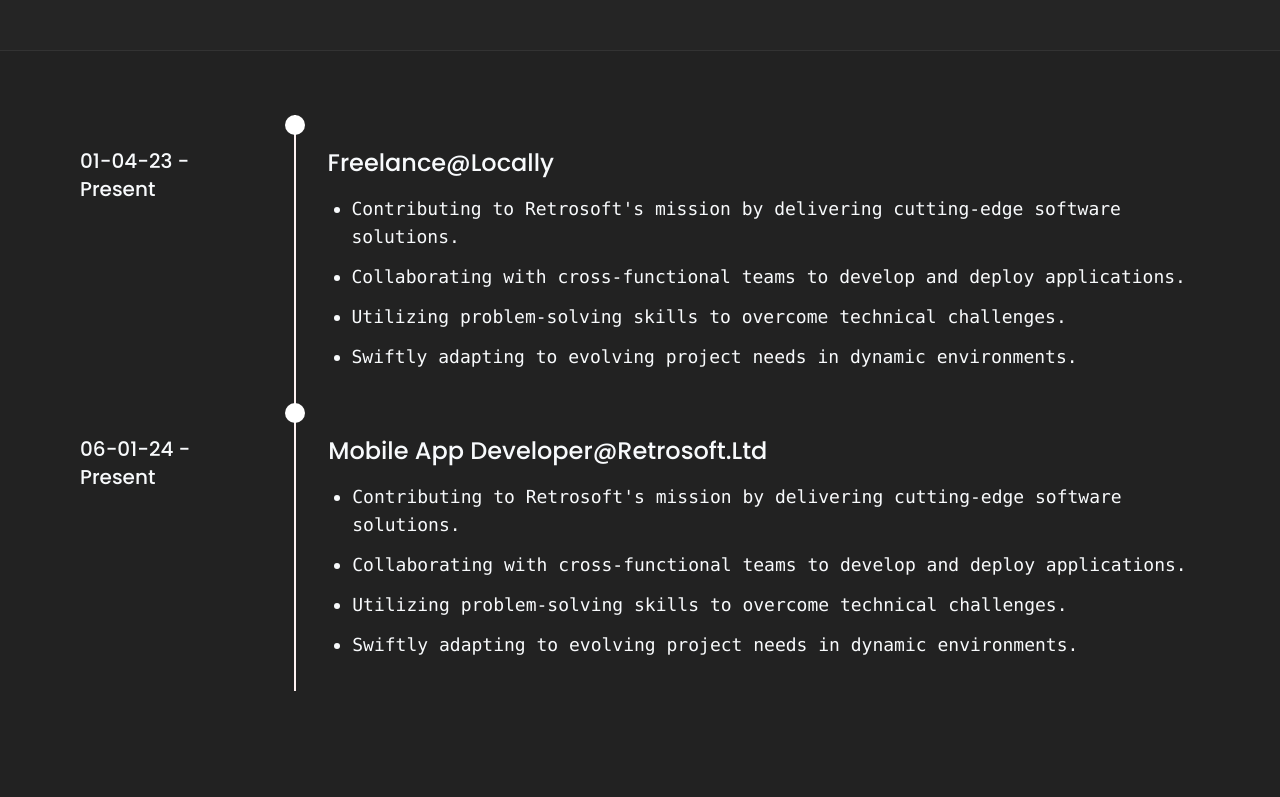
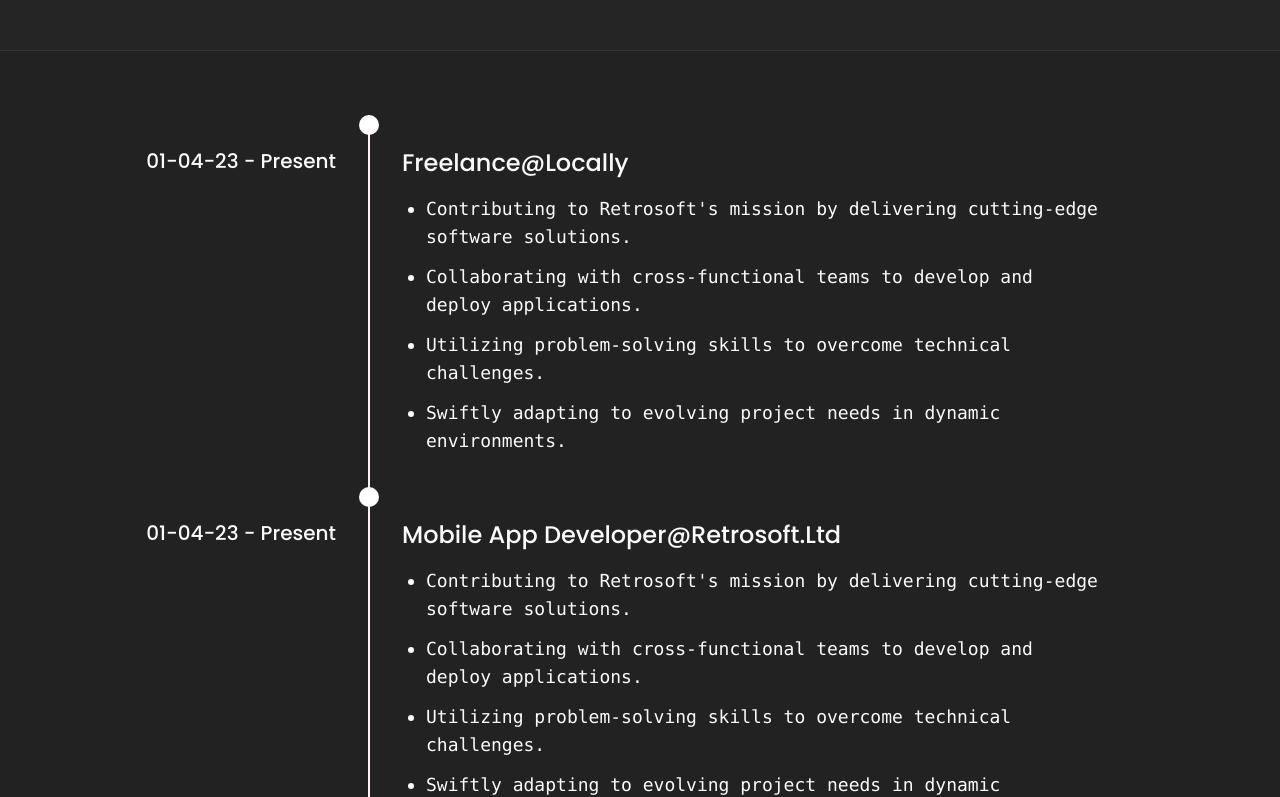
Before and after one commit to shakib-2020/my-portfolio, a Next.js app: page / in a window 1280 px wide. Shown: the part 987-1784 px from the top of the page. Built offline with nearby package versions, Linux system fonts and the light colour scheme.

Commit message:
modify experience

```diff
--- a/src/pages/Experience.tsx
+++ b/src/pages/Experience.tsx
@@ -11,17 +11,18 @@
       <TitleSection title="Experience" />
       <ContentWrapper className={"min-h-[500px] lg:min-h-[300px] mb-10"}>
         {/* ---------------------first item ----------------------------------*/}
-        <div className="flex lg:gap-8">
+        <div className="grid grid-cols-12 lg:gap-8">
           {/* timeline */}
-          <h3 className="text-sm sm:text-base lg:text-xl mt-8">
+          <h3 className="col-span-3 hidden lg:block lg:text-xl mt-8 text-end">
             01-04-23 - Present
           </h3>
-          <div className="relative border-l-[1px] lg:border-l-2 pl-8 py-8 border-red-50">
+          <div className="col-span-8 relative border-l-[1px] lg:border-l-2 pl-8 py-8 border-red-50">
             {/* circle */}
             <div className="absolute top-0 -left-[10.5px] lg:-left-[11px] w-[20px] h-[20px] bg-white rounded-full"></div>
             {/* content */}
             <div className="flex flex-col gap-2">
               <h2 className="text-xl lg:text-2xl">Freelance@Locally</h2>
+              <h3 className="block lg:hidden lg:text-xl">01-04-23 - Present</h3>
               <ul className="flex flex-col gap-3 list-disc ml-6 mt-2 font-mono text-sm lg:text-base xl:text-lg">
                 <li>
                   Contributing to Retrosoft's mission by delivering cutting-edge
@@ -44,12 +45,12 @@
           </div>
         </div>
         {/*------------------ last item --------------------*/}
-        <div className="flex lg:gap-8">
+        <div className="grid grid-cols-12 lg:gap-8">
           {/* timeline */}
-          <h3 className="text-sm sm:text-base lg:text-xl mt-8">
-            06-01-24 - Present
+          <h3 className="col-span-3 hidden lg:block lg:text-xl mt-8 text-end">
+            01-04-23 - Present
           </h3>
-          <div className="relative border-l-[1px] lg:border-l-2 pl-8 py-8 border-red-50">
+          <div className="col-span-8 relative border-l-[1px] lg:border-l-2 pl-8 py-8 border-red-50">
             {/* circle */}
             <div className="absolute top-0 -left-[10.5px] lg:-left-[11px] w-[20px] h-[20px] bg-white rounded-full"></div>
             {/* content */}
@@ -57,6 +58,7 @@
               <h2 className="text-xl lg:text-2xl">
                 Mobile App Developer@Retrosoft.Ltd
               </h2>
+              <h3 className="block lg:hidden lg:text-xl">01-04-23 - Present</h3>
               <ul className="flex flex-col gap-3 list-disc ml-6 mt-2 font-mono text-sm lg:text-base xl:text-lg">
                 <li>
                   Contributing to Retrosoft's mission by delivering cutting-edge
```
